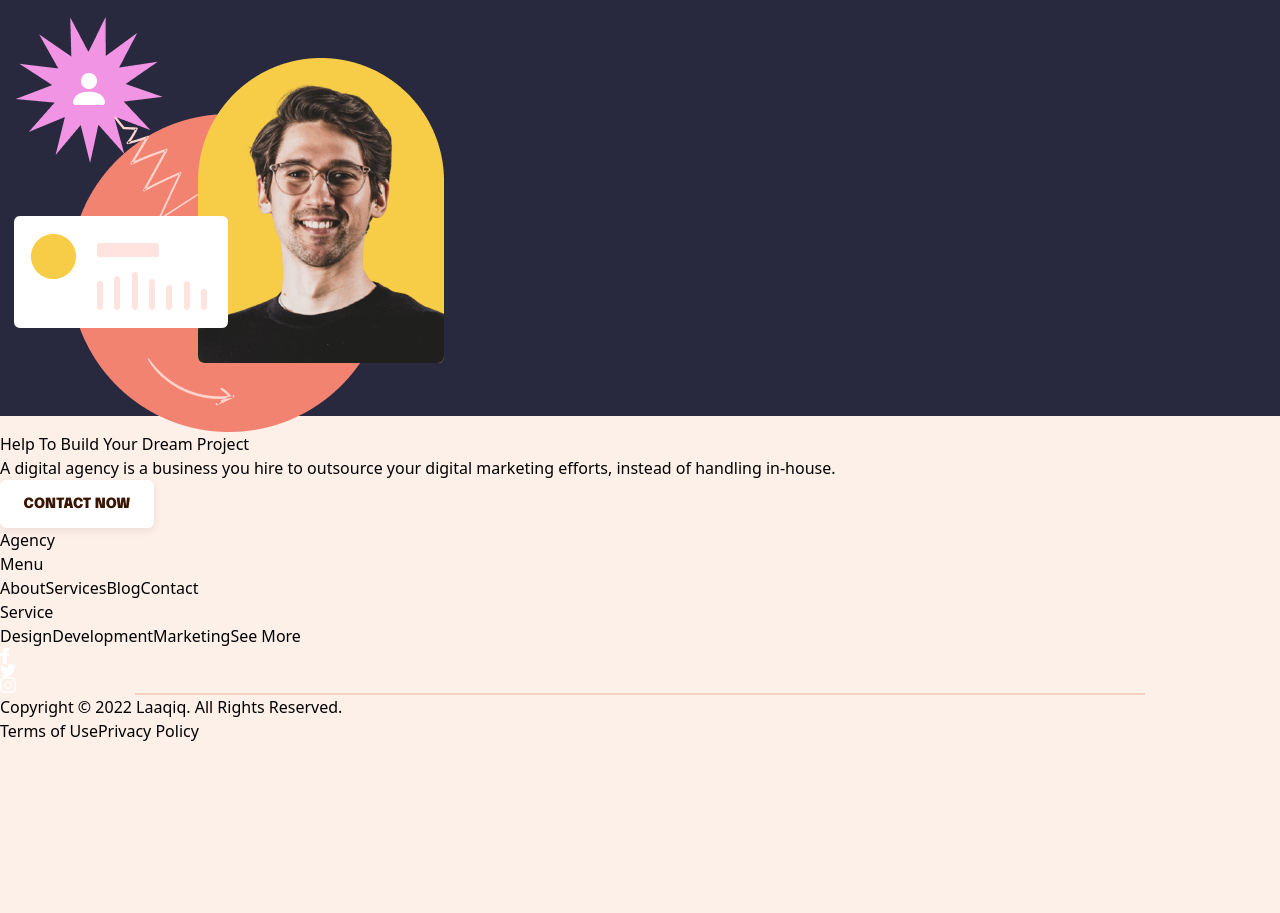
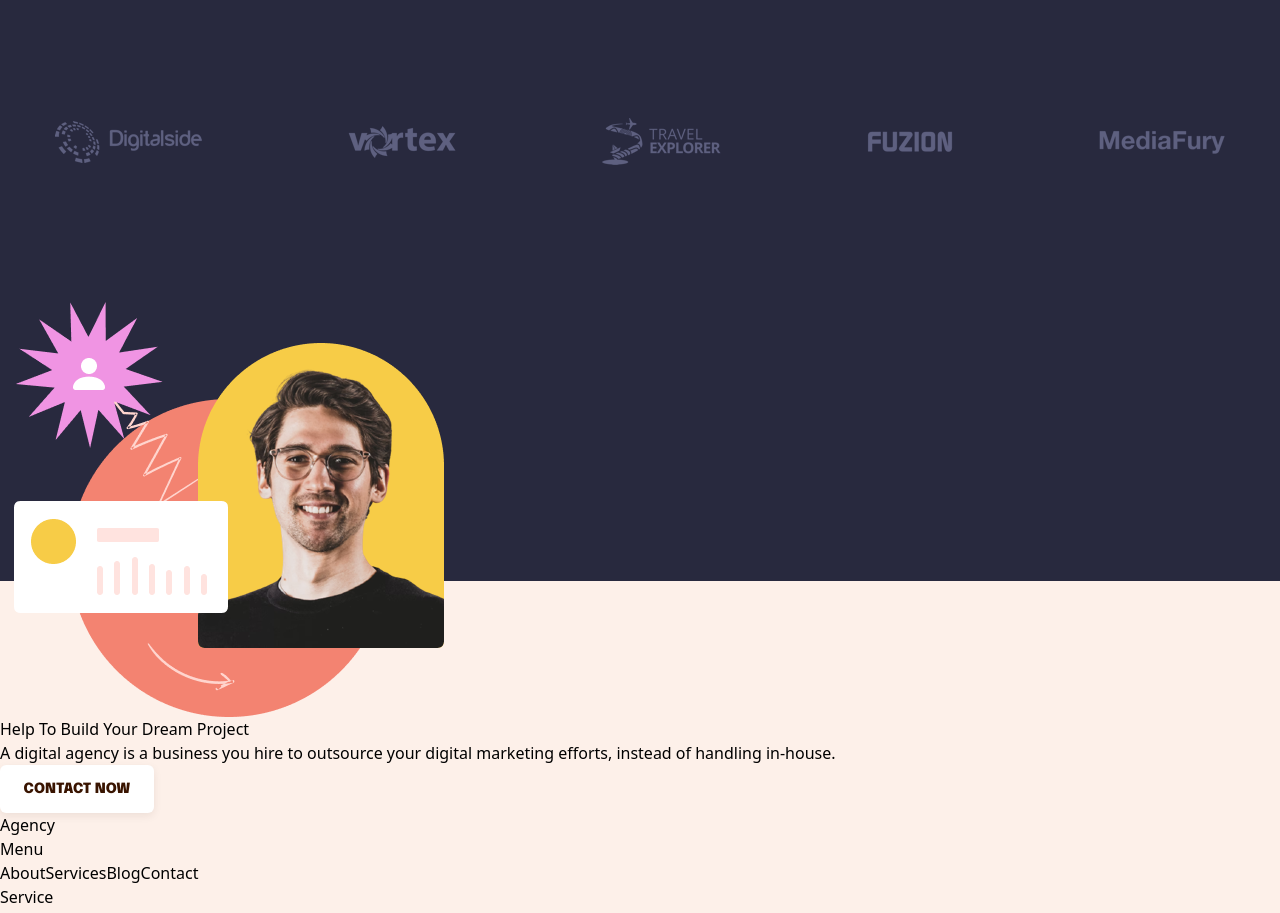
Before and after one commit to leysonn/portfolio-with-typescript, a React (Vite) app: page /portfolio-with-typescript/about in a window 1280 px wide. Shown: the part 4584-5497 px from the top of the page. Before the commit the page ends 5327 px from the top, so only its background shows below. Built offline with nearby package versions, Linux system fonts and the light colour scheme.

Commit message:
Добавлены партнеры

```diff
--- a/src/pages/About.tsx
+++ b/src/pages/About.tsx
@@ -5,6 +5,7 @@ import FaqSection from '../components/AboutUs/FaqSection/FaqSection';
 import FeaturesSection from '../components/AboutUs/FeaturesSection/FeaturesSection';
 import TeamCarousel from '../components/AboutUs/TeamCarousel/TeamCarousel';
 import BackgroundDark from '../components/BackgroundDark/BackgroundDark';
+import Partners from '../components/Partners/Partners';
 import Title from '../components/Title/Title';
 
 function About() {
@@ -18,6 +19,7 @@ function About() {
                 <TeamCarousel />
                 <CommentsCarousel />
                 <FaqSection />
+                <Partners theme="dark" className="mt-29.5 md:mb-30 mb-32.5" />
             </BackgroundDark>
         </main>
     );
--- a/tailwind.config.js
+++ b/tailwind.config.js
@@ -43,6 +43,7 @@ export default {
         "24.5": "6.125rem",
         "25": "6.25rem",
         "27": "6.75rem",
+        "29.5": "7.375rem",
         "30": "7.5rem",
         "32.5": "8.125rem",
         "33.7": "8.425rem",
```
